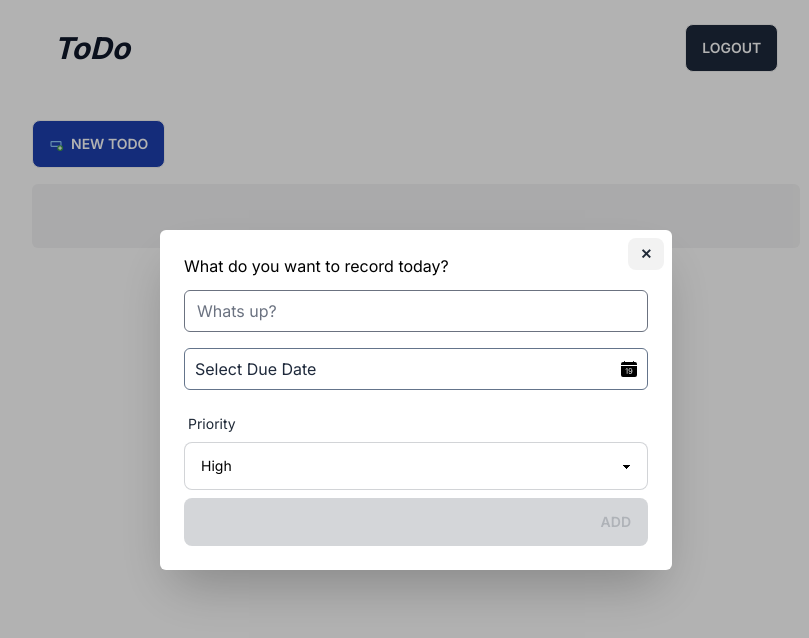
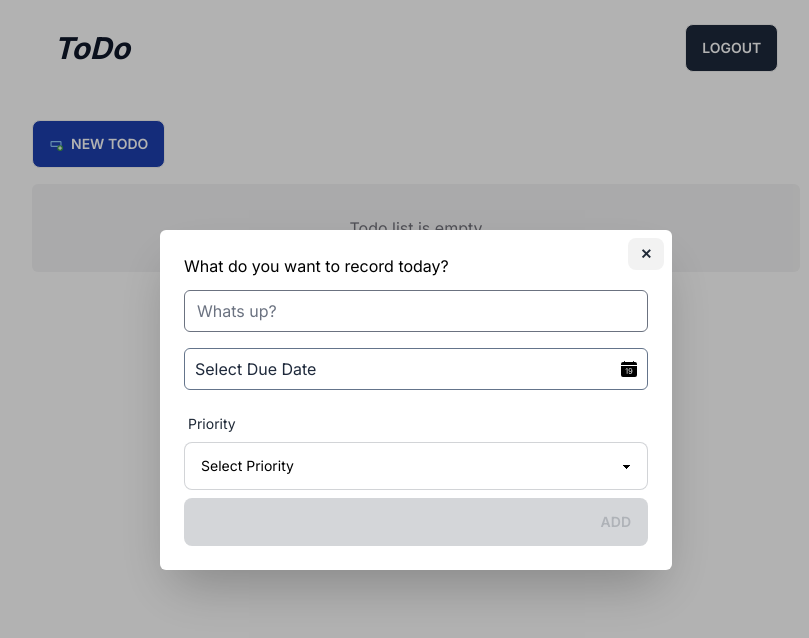
Before and after one commit to lokified/todo, a Next.js app: page /dashboard in a window 1280 px wide. Both pictures are taken after a click on the link "NEW TODO". Shown: the top 638 px of the page, without its empty margins (224-1033 px from the left). Built offline with nearby package versions, Linux system fonts and the light colour scheme.

Commit message:
make change

```diff
--- a/src/app/dashboard/page.js
+++ b/src/app/dashboard/page.js
@@ -61,9 +61,13 @@ export default function Dashboard() {
           </div>
 
           <div className="p-8 rounded-md bg-zinc-100">
-            {sortedTodoList.map((todo) => {
-              return <ToDoItem key={todo.id} todo={todo} />;
-            })}
+            {sortedTodoList.length  > 0? (
+              sortedTodoList.map((todo) => {
+                return <ToDoItem key={todo.id} todo={todo} />;
+              })
+            ) : (
+              <p className="text-center text-zinc-500">Todo list is empty</p>
+            )}
           </div>
         </div>
       </div>
--- a/src/app/globals.css
+++ b/src/app/globals.css
@@ -8,14 +8,6 @@
   --background-end-rgb: 255, 255, 255;
 }
 
-@media (prefers-color-scheme: dark) {
-  :root {
-    --foreground-rgb: 255, 255, 255;
-    --background-start-rgb: 0, 0, 0;
-    --background-end-rgb: 0, 0, 0;
-  }
-}
-
 body {
   color: rgb(var(--foreground-rgb));
 }
--- a/src/app/login/page.js
+++ b/src/app/login/page.js
@@ -43,7 +43,7 @@ export default function Login() {
         }, 1000);
       })
       .catch((error) => {
-        const errorMessage = error.message;
+        const errorMessage = error.message.replace("Firebase: Error", '');
         setIsLoading(false);
         setErrorMessage(errorMessage);
       });
--- a/src/components/ToDoItem.js
+++ b/src/components/ToDoItem.js
@@ -68,7 +68,7 @@ export const ToDoItem = ({ todo }) => {
                 type="checkbox"
                 className="checkbox border-none"
                 checked={checked}
-                onClick={() => onCompleteItem()}
+                onChange={() => onCompleteItem()}
               />
             </div>
           </form>
--- a/src/components/TodoModal.js
+++ b/src/components/TodoModal.js
@@ -80,7 +80,7 @@ export const TodoModal = ({ showModal, setShowModal }) => {
                   onChange={(e) => setPriority(e.target.value)}
                   className="select select-bordered focus:outline-none"
                 >
-                  <option disabled defaultValue={"Low"}>Select Priority</option>
+                  <option disabled selected>Select Priority</option>
                   <option>High</option>
                   <option>Low</option>
                 </select>
```
